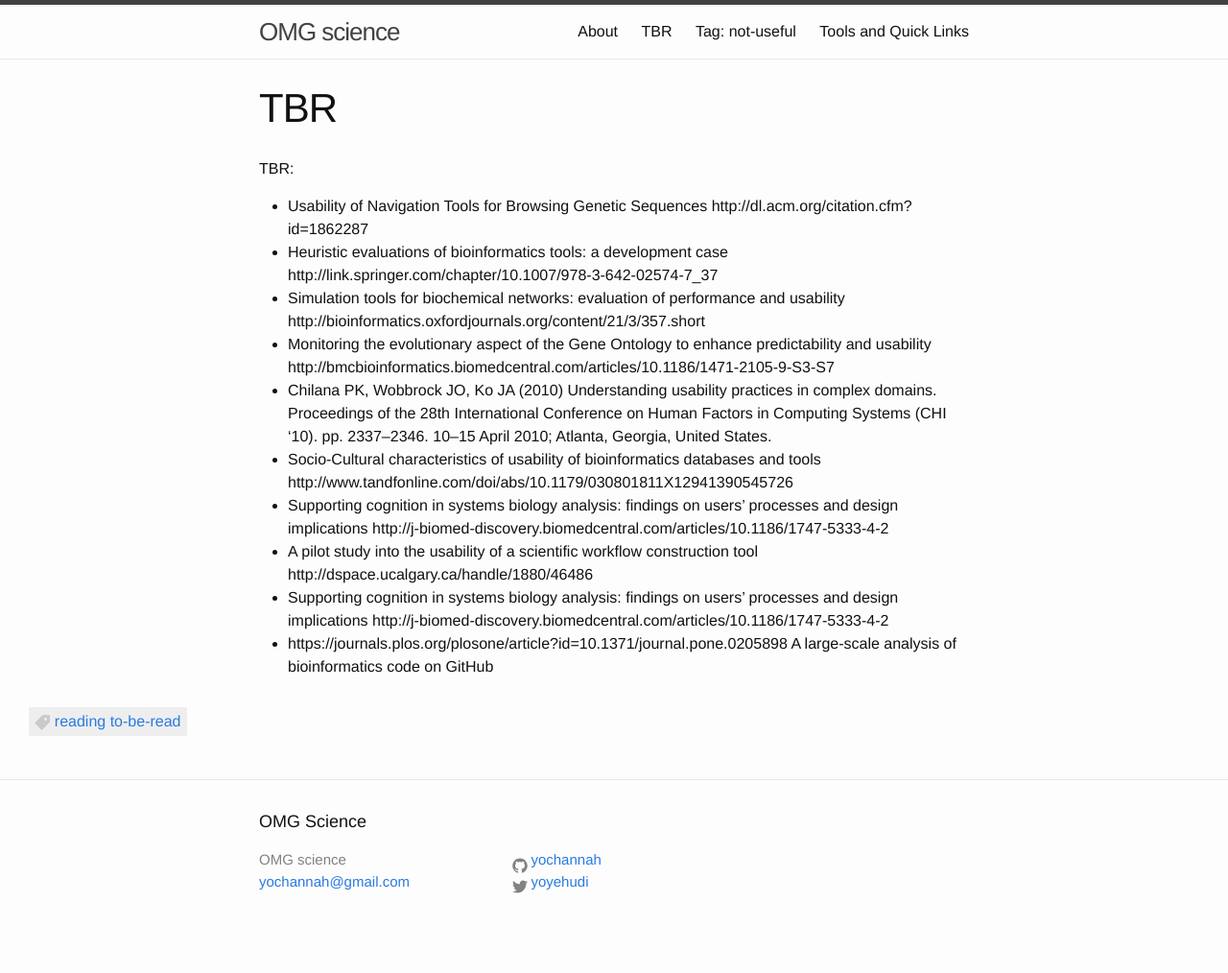
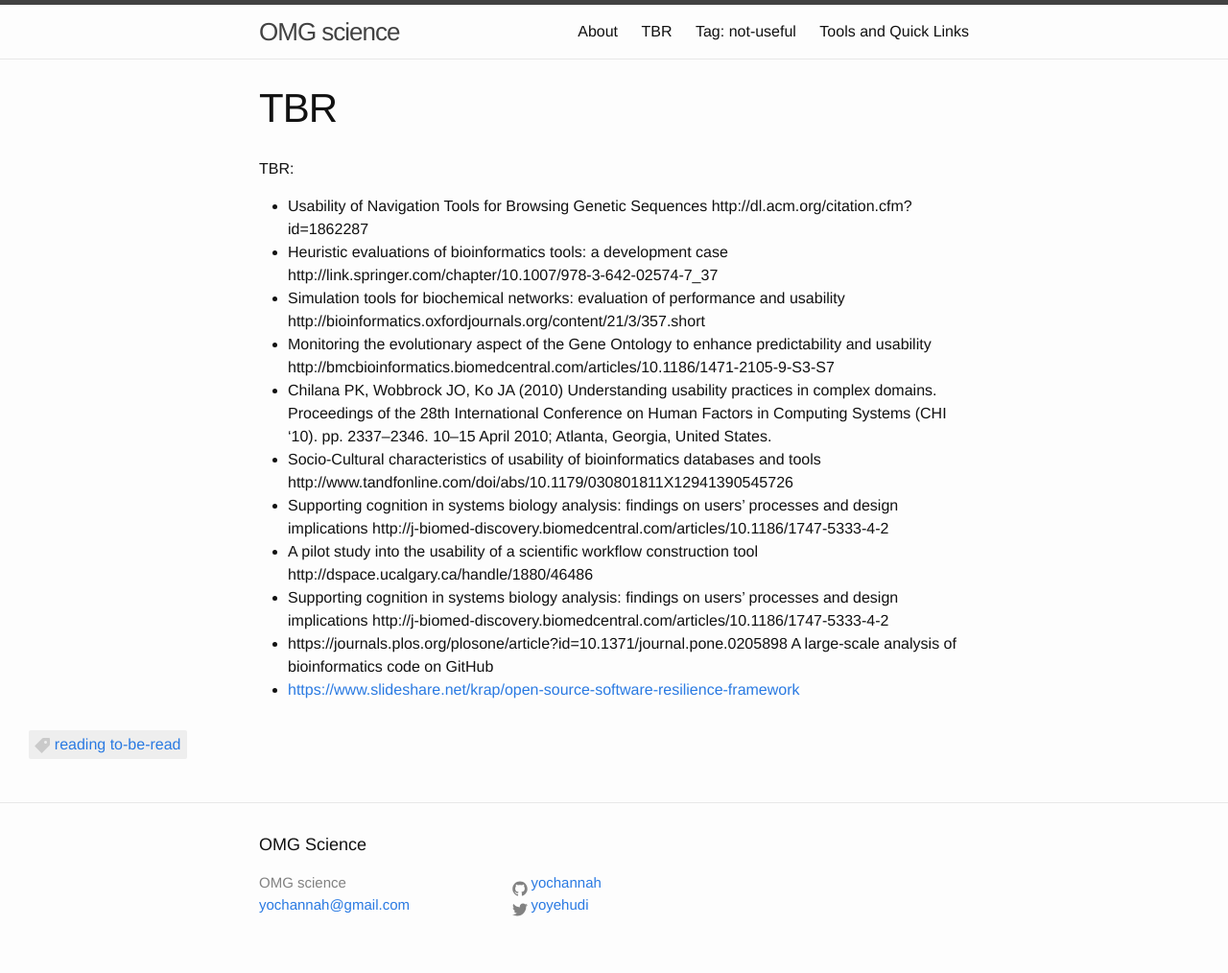
Before and after one commit to yochannah/omgscience, a Jekyll site: the page built from tbr-pile/index.md, in a window 1280 px wide. Shown: the whole page at 96% size. Built offline with Jekyll 4.4.1, drawn with Linux system fonts in a browser that asks for light colours; before the commit the page ends 990 px from its top, so only the background shows below that; some of the changed lines change nothing that is shown.

Commit message:
add to tbf

```diff
--- a/tbr-pile/index.md
+++ b/tbr-pile/index.md
@@ -17,3 +17,4 @@ TBR:
 - A pilot study into the usability of a scientific workflow construction tool http://dspace.ucalgary.ca/handle/1880/46486
 - Supporting cognition in systems biology analysis: findings on users' processes and design implications http://j-biomed-discovery.biomedcentral.com/articles/10.1186/1747-5333-4-2
 - https://journals.plos.org/plosone/article?id=10.1371/journal.pone.0205898 A large-scale analysis of bioinformatics code on GitHub
+- [https://www.slideshare.net/krap/open-source-software-resilience-framework](https://www.slideshare.net/krap/open-source-software-resilience-framework)
```
